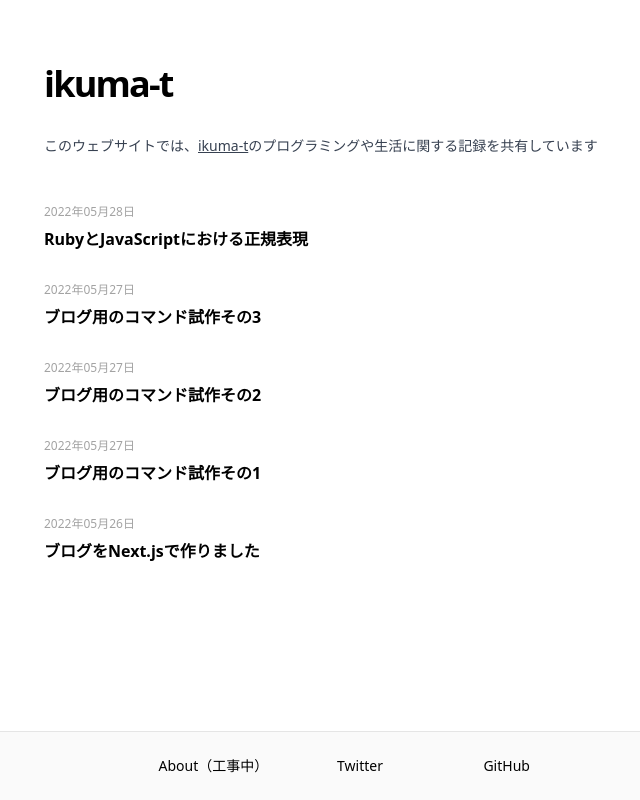
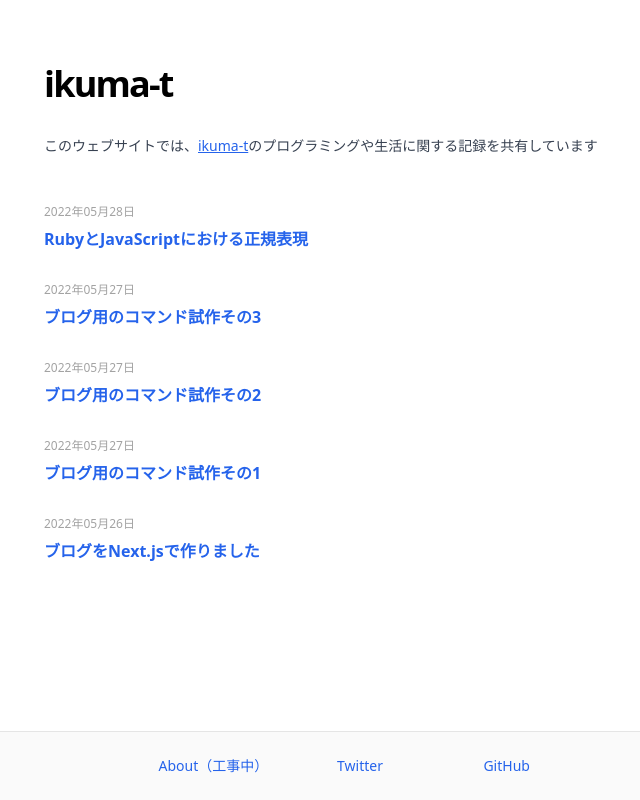
Before and after one commit to IkumaTadokoro/blog, a Next.js app: page / in a window 1280 px wide. Shown: the whole page, without its empty margins (280-920 px from the left). Built offline with nearby package versions, Linux system fonts and the light colour scheme.

Commit message:
style(markdown): support quote and link style

```diff
--- a/styles/index.css
+++ b/styles/index.css
@@ -5,3 +5,15 @@
 pre[class*="language-"] {
   @apply text-sm;
 }
+
+blockquote {
+  @apply border-l-2 border-gray-200;
+}
+
+blockquote > p {
+  @apply ml-4 text-sm text-gray-500;
+}
+
+a {
+  @apply text-blue-600 hover:underline
+}
```
